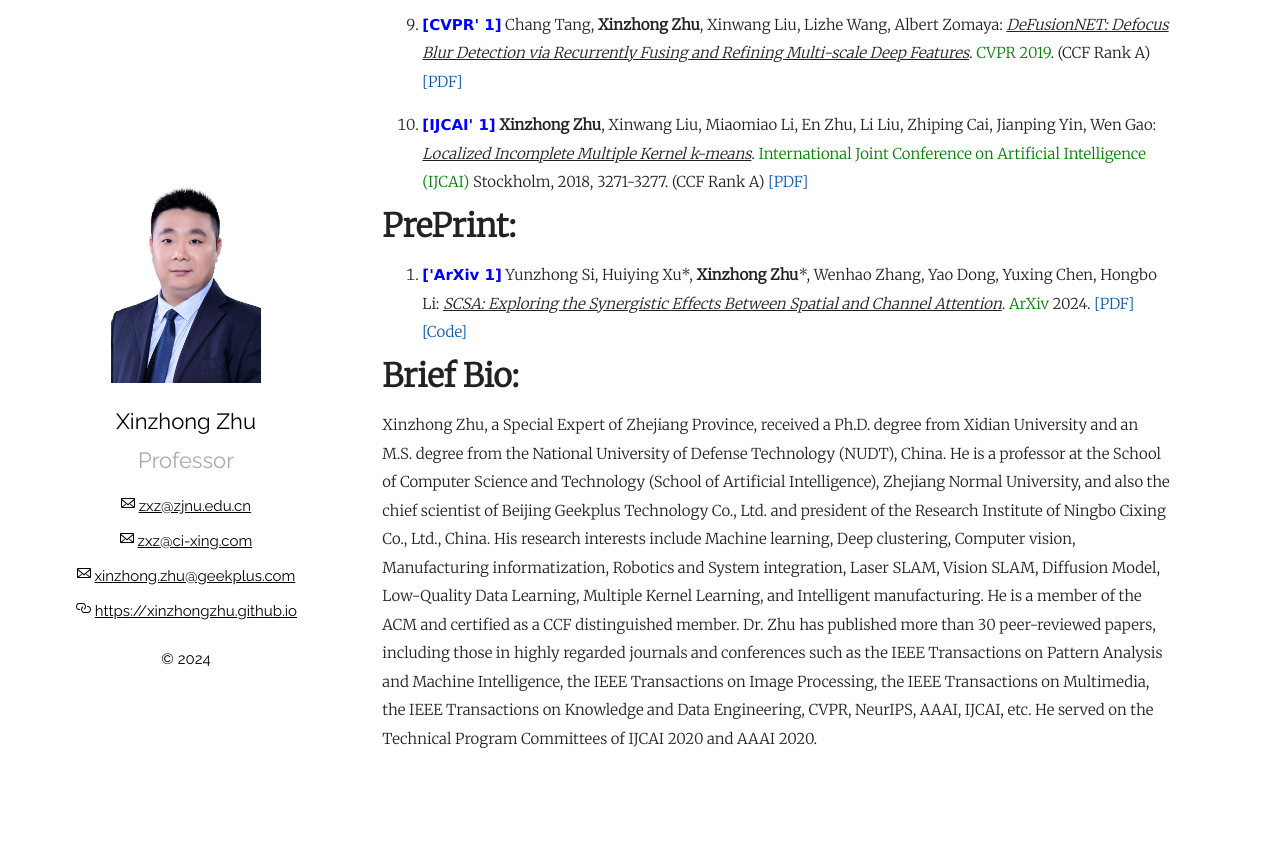
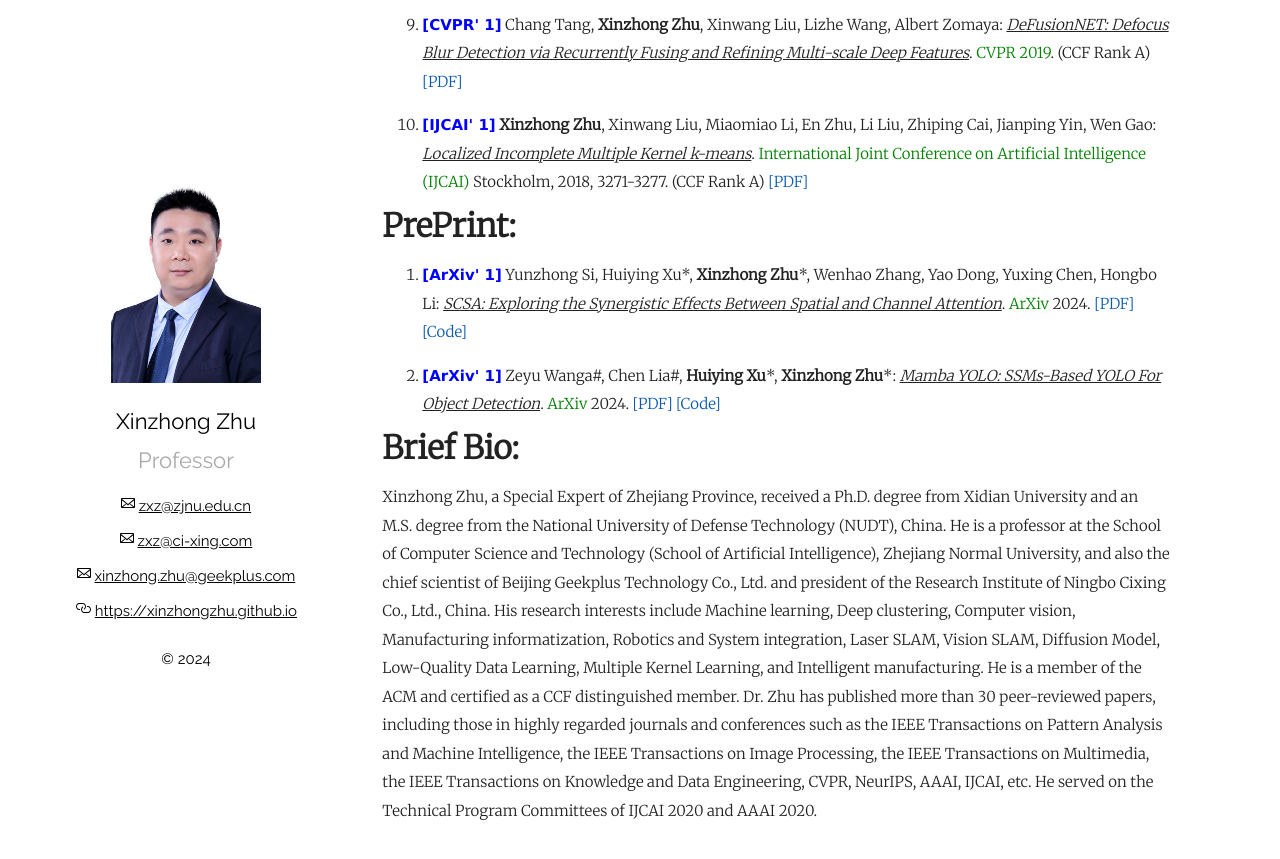
Before and after one commit to xinzhongzhu/xinzhongzhu.github.io, a Jekyll site: the page built from index.md, in a window 1280 px wide and 900 px high, scrolled down 4806 px. Shown: the top 859 px of the window. Built offline with Jekyll 4.4.1, drawn with Linux system fonts in a browser that asks for light colours; before the commit the page ends 5634 px from its top, so only the background shows below that.

Commit message:
Update index.md

```diff
--- a/index.md
+++ b/index.md
@@ -143,9 +143,9 @@ Please drop me a message by email: <u>zxz@zjnu.edu.cn</u> or <u>zxz@ci-xing.com<
   <summary><font size="6"><b>PrePrint:</b></font></summary>
   <p>
     <ol>
-<p style="margin-top: 8px;"><li><font face="verdana" color="blue"><b>['ArXiv 1]</b></font> Yunzhong Si, Huiying Xu*, <b>Xinzhong Zhu</b>*, Wenhao Zhang, Yao Dong, Yuxing Chen, Hongbo Li: <i><u>SCSA: Exploring the Synergistic Effects Between Spatial and Channel Attention</u></i>. <font color="green">ArXiv</font> 2024. <a href = "https://arxiv.org/pdf/2407.05128v1">[PDF]</a> <a href = "https://github.com/HZAI-ZJNU/SCSA">[Code]</a></li></p>
+<p style="margin-top: 8px;"><li><font face="verdana" color="blue"><b>[ArXiv' 1]</b></font> Yunzhong Si, Huiying Xu*, <b>Xinzhong Zhu</b>*, Wenhao Zhang, Yao Dong, Yuxing Chen, Hongbo Li: <i><u>SCSA: Exploring the Synergistic Effects Between Spatial and Channel Attention</u></i>. <font color="green">ArXiv</font> 2024. <a href = "https://arxiv.org/pdf/2407.05128v1">[PDF]</a> <a href = "https://github.com/HZAI-ZJNU/SCSA">[Code]</a></li></p>
 
-
+<p style="margin-top: 8px;"><li><font face="verdana" color="blue"><b>[ArXiv' 1]</b></font> Zeyu Wanga#, Chen Lia#, <b>Huiying Xu</b>*, <b>Xinzhong Zhu</b>*: <i><u>Mamba YOLO: SSMs-Based YOLO For Object Detection</u></i>. <font color="green">ArXiv</font> 2024. <a href = "https://arxiv.org/abs/2406.05835">[PDF]</a> <a href = "https://github.com/HZAI-ZJNU/Mamba-YOLO">[Code]</a></li></p>
 
 </ol>
   </p>
```
